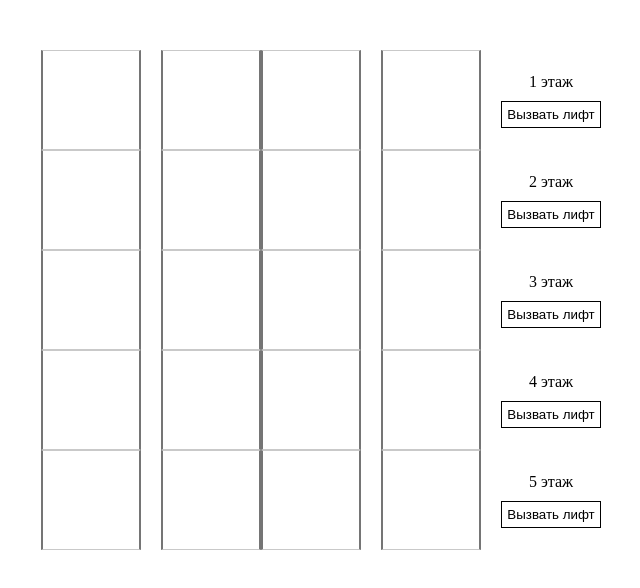
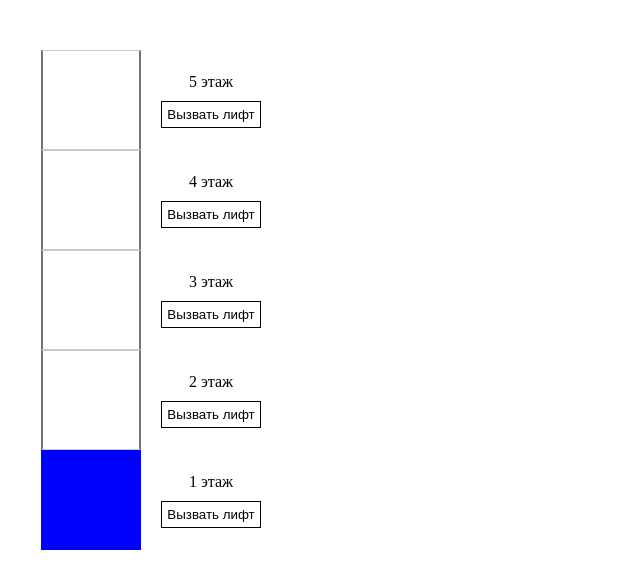
Before and after one commit to maxik12335/elevator-emulator, a Vue app: page / in a window 1280 px wide. Shown: the top 588 px of the page, without its empty margins (49-689 px from the left). Built offline with nearby package versions, Linux system fonts and the light colour scheme.

Commit message:
dead end but it works

```diff
--- a/src/App.vue
+++ b/src/App.vue
@@ -2,72 +2,45 @@
   <div class="container">
 
     <div class="floors-container">
-      <div class="floors-column">
-        <div class="floors-column__item"></div>
-        <div class="floors-column__item"></div>
-        <div class="floors-column__item"></div>
-        <div class="floors-column__item"></div>
-        <div class="floors-column__item"></div>
-      </div>
 
-      <div class=" ">
-        <div class="floors-column__item"></div>
-        <div class="floors-column__item"></div>
-        <div class="floors-column__item"></div>
-        <div class="floors-column__item"></div>
-        <div class="floors-column__item"></div>
-      </div>
+      <floorsColumn
+        :floors="floors"
+        :goFloor="goFloor"
+      />
 
-      <div class="floors-column">
-        <div class="floors-column__item"></div>
-        <div class="floors-column__item"></div>
-        <div class="floors-column__item"></div>
-        <div class="floors-column__item"></div>
-        <div class="floors-column__item"></div>
-      </div>
+      <floorsButtons
+        :floors="floors"
+        @clickFloor="clickFloor"
+      />
 
-      <div class="floors-column">
-        <div class="floors-column__item"></div>
-        <div class="floors-column__item"></div>
-        <div class="floors-column__item"></div>
-        <div class="floors-column__item"></div>
-        <div class="floors-column__item"></div>
-      </div>
-
-      <div class="floors-buttons">
-        <div class="floor-buttons__item">
-          <p class="floors-button__number">1 этаж</p>
-          <button class="floors-button">Вызвать лифт</button>
-        </div>
-
-        <div class="floor-buttons__item">
-          <p class="floors-button__number">2 этаж</p>
-          <button class="floors-button">Вызвать лифт</button>
-        </div>
-
-        <div class="floor-buttons__item">
-          <p class="floors-button__number">3 этаж</p>
-          <button class="floors-button">Вызвать лифт</button>
-        </div>
-
-        <div class="floor-buttons__item">
-          <p class="floors-button__number">4 этаж</p>
-          <button class="floors-button">Вызвать лифт</button>
-        </div>
-
-        <div class="floor-buttons__item">
-          <p class="floors-button__number">5 этаж</p>
-          <button class="floors-button">Вызвать лифт</button>
-        </div>
-      </div>
     </div>
 
   </div>
 </template>
 
 <script>
+import floorsButtons from "@/components/FloorsButtons.vue"
+import floorsColumn from "@/components/FloorsColumn.vue"
+
 export default {
+  components: {
+    floorsButtons,
+    floorsColumn
+  },
 
+  data: () => {
+    return {
+      floors: [1,2,3,4,5],
+      goFloor: 0,
+    }
+  },
+
+  methods: {
+    clickFloor(numberFloor) {
+      console.log(numberFloor)
+      this.goFloor = numberFloor
+    },
+  }
 }
 </script>
 
@@ -88,40 +61,4 @@ export default {
     justify-content: flex-start;
     padding: 50px;
   }
-
-  .floors-column {
-    margin-right: 20px;
-  }
-
-  .floors-column__item {
-    width: 100px;
-    height: 100px;
-    border: 1px solid rgba(128, 128, 128, 0.422);
-    border-right: 2px solid #757575;
-    border-left: 2px solid #757575;
-  }
-
-  .floor-buttons__item {
-    width: 100px;
-    height: 100px;
-    display: flex;
-    flex-direction: column;
-    align-items: center;
-    justify-content: center;
-  }
-
-  .floors-button__number {
-    margin-bottom: 10px;
-  }
-
-  .floors-button {
-    background-color: transparent;
-    border: 1px solid;
-    padding: 5px;
-    cursor: pointer;
-  }
-
-  .floors-button:hover {
-    background-color: #f4eeee;
-  }
 </style>
--- /dev/null
+++ b/src/components/FloorsButton.vue
@@ -0,0 +1,58 @@
+<template>
+
+  <div class="floor-buttons__item">
+    <p class="floors-button__number">{{ numberFloor }} этаж</p>
+    <button
+      class="floors-button"
+      @click="clickButton"
+    >
+      Вызвать лифт
+    </button>
+  </div>
+
+</template>
+
+<script>
+export default {
+  props: {
+    numberFloor: {
+      default: true
+    }
+  },
+
+  methods: {
+    clickButton(e) {
+      this.$emit('clickFloor', this.numberFloor)
+      e.target.setAttribute("disabled", "true")
+    }
+  }
+}
+</script>
+
+<style>
+
+  .floor-buttons__item {
+    width: 100px;
+    height: 100px;
+    display: flex;
+    flex-direction: column;
+    align-items: center;
+    justify-content: center;
+  }
+
+  .floors-button__number {
+    margin-bottom: 10px;
+  }
+
+  .floors-button {
+    background-color: transparent;
+    border: 1px solid;
+    padding: 5px;
+    cursor: pointer;
+  }
+
+  .floors-button:hover {
+    background-color: #f4eeee;
+  }
+
+</style>
--- /dev/null
+++ b/src/components/FloorsButtons.vue
@@ -0,0 +1,43 @@
+<template>
+
+  <div class="floors-buttons">
+
+    <!-- можно сделать массив, но так меньше кода -->
+    <floors-button
+      v-for="floor in floors"
+      :key="floor"
+      :numberFloor="floor"
+      @clickFloor="clickFloor"
+    />
+
+  </div>
+
+</template>
+
+<script>
+import FloorsButton from './FloorsButton.vue'
+
+export default {
+  components: { FloorsButton },
+  props: {
+    floors: {
+      default: true
+    }
+  },
+
+  methods: {
+    clickFloor(value) {
+      this.$emit('clickFloor', value)
+    }
+  }
+}
+</script>
+
+<style>
+
+  .floors-buttons {
+    display: flex;
+    flex-direction: column-reverse;
+  }
+
+</style>
--- /dev/null
+++ b/src/components/FloorsColumn.vue
@@ -0,0 +1,58 @@
+<template>
+
+  <div class="floors-column">
+    <floorsColumnItem
+      v-for="floor in floors"
+      :key="floor"
+    />
+
+    <floorsElevator
+      :goFloor="goFloor"
+      :floors="floors"
+    />
+  </div>
+
+</template>
+
+<script>
+  import floorsColumnItem from "@/components/FloorsColumnItem.vue"
+  import floorsElevator from '@/components/FloorsElevator.vue'
+
+  export default {
+    components: {
+      floorsColumnItem,
+      floorsElevator
+    },
+
+    props: {
+      floors: {
+        default: true
+      },
+      goFloor: {
+        default: 0
+      }
+    },
+
+  }
+
+</script>
+
+<style>
+
+  .floors-column {
+    margin-right: 20px;
+    display: flex;
+    flex-direction: column-reverse;
+    position: relative;
+  }
+
+  .elevator {
+    width: 100px;
+    height: 100px;
+    background-color: blue;
+    position: absolute;
+    left: 0;
+    bottom: 0px;
+  }
+
+</style>
--- /dev/null
+++ b/src/components/FloorsColumnItem.vue
@@ -0,0 +1,23 @@
+<template>
+
+  <div class="floors-column__item"></div>
+
+</template>
+
+<script>
+
+  export default {}
+
+</script>
+
+<style>
+
+  .floors-column__item {
+    width: 100px;
+    height: 100px;
+    border: 1px solid rgba(128, 128, 128, 0.422);
+    border-right: 2px solid #757575;
+    border-left: 2px solid #757575;
+  }
+
+</style>
--- /dev/null
+++ b/src/components/FloorsElevator.vue
@@ -0,0 +1,103 @@
+<template>
+
+  <div class="elevator"></div>
+
+</template>
+
+<script>
+
+  export default {
+    props: {
+      goFloor: {
+        default: true
+      },
+      floors: {
+        default: true
+      },
+    },
+
+    data() {
+      return {
+        thisFloor: 1,
+      }
+    },
+
+    computed: {
+      checkpointFloors() {
+        const obj = {}
+
+        this.floors.forEach((item, index) => {
+          obj[index + 1] = false
+        })
+
+        return obj;
+      }
+    },
+
+    watch: {
+      goFloor() {
+        this.setFloorElevator()
+      }
+    },
+
+    methods: {
+      setFloorElevator() {
+          const elevator = document.querySelector(".elevator")
+
+          elevator.style.transform = `translateY(${this.goFloor * -100 + 100}px)`
+          elevator.style.transition = `all ${this.setTransition()}s linear`
+
+          setTimeout(() => {
+            document.querySelectorAll(".floors-button")[this.goFloor-1].removeAttribute("disabled")
+            this.thisFloor = this.goFloor
+          }, this.setTransition()*1000);
+      },
+
+      setTransition() {
+        if(this.thisFloor > this.goFloor) {
+          return this.thisFloor - this.goFloor
+        }
+
+        if(this.goFloor > this.thisFloor) {
+          return this.goFloor - this.thisFloor
+        }
+      }
+      // setFloorElevator() {
+      //   const elevator = document.querySelector(".elevator")
+
+      //   elevator.style.transform = `translateY(${this.goFloor * -100 + 100}px)`
+      //   elevator.style.transition = `all ${this.setTransition()}s linear`
+
+      //   setTimeout(() => {
+      //     document.querySelectorAll(".floors-button")[this.goFloor-1].removeAttribute("disabled")
+      //     this.thisFloor = this.goFloor
+      //     this.setFloorElevator()
+      //   }, this.setTransition()*1000);
+      // },
+
+      // setTransition() {
+      //   if(this.thisFloor > this.goFloor) {
+      //     return this.thisFloor - this.goFloor
+      //   }
+
+      //   if(this.goFloor > this.thisFloor) {
+      //     return this.goFloor - this.thisFloor
+      //   }
+      // }
+    }
+  }
+
+</script>
+
+<style>
+
+  .elevator {
+    width: 100px;
+    height: 100px;
+    background-color: blue;
+    position: absolute;
+    left: 0;
+    bottom: 0px;
+  }
+
+</style>
```
Also changed, not shown: 1 other file (tests, documents, lock files or other folders).
